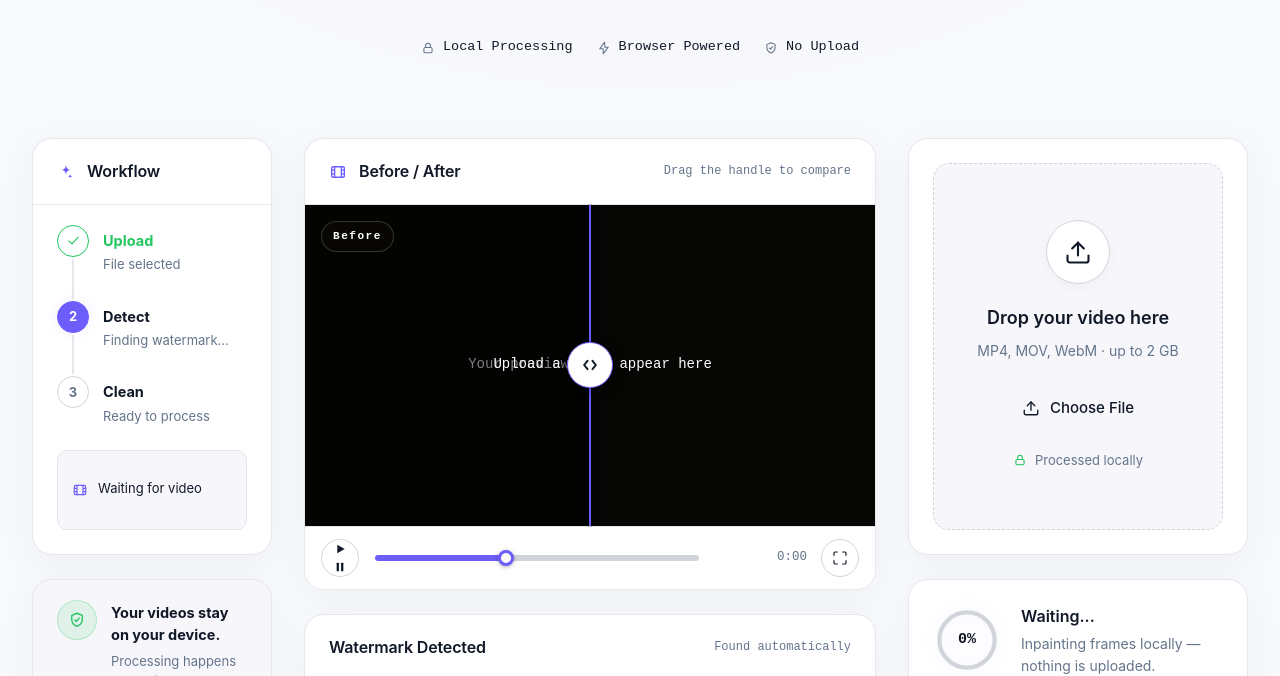
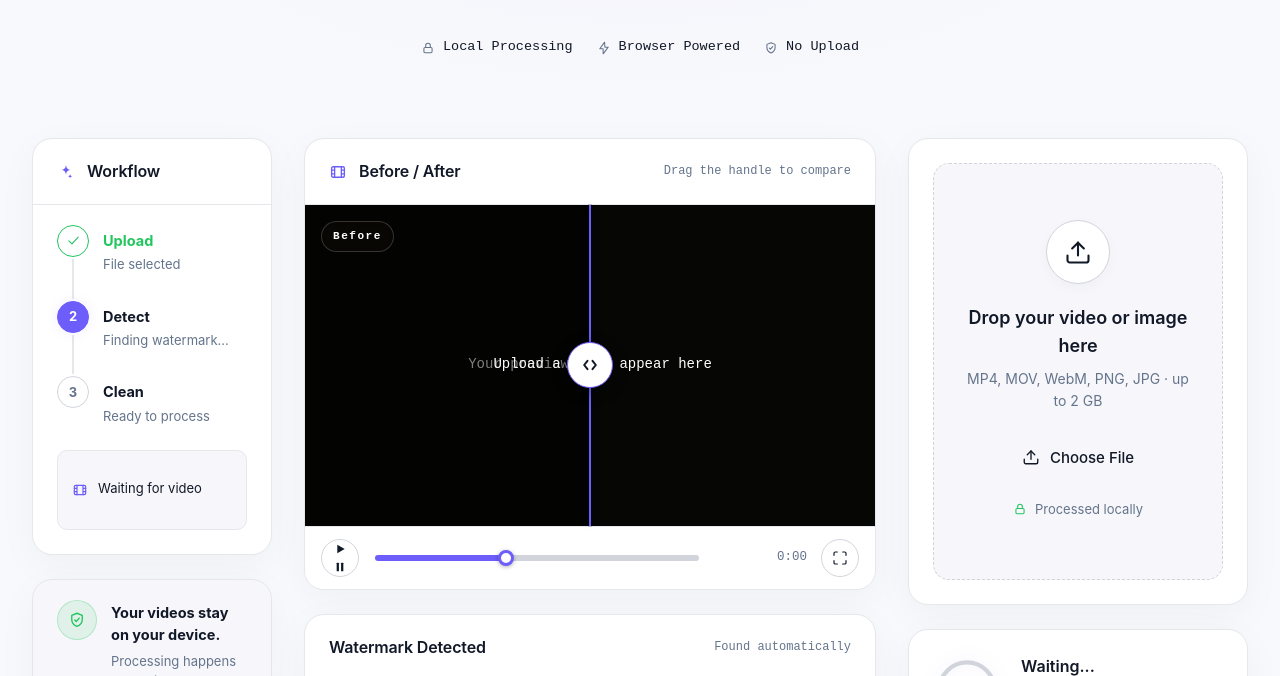
Before and after one commit to fourmeter/Gemini_logo_remover, a website with bundled scripts: page public/video-preview.html in a window 1280 px wide. Shown: the part 424-1100 px from the top of the page. Built offline with nearby package versions, Linux system fonts and the light colour scheme.

Commit message:
fix: restore text for image support

```diff
--- a/package.json
+++ b/package.json
@@ -197,6 +197,7 @@
     "esbuild": "^0.24.0",
     "onnxruntime-web": "^1.26.0",
     "playwright": "^1.58.2",
+    "puppeteer": "^25.12.0",
     "sharp": "^0.34.5",
     "typescript": "^5.9.3"
   },
@@ -207,6 +208,7 @@
     ]
   },
   "dependencies": {
+    "jsdom": "^29.1.1",
     "mediabunny": "^1.46.0"
   }
 }
--- a/public/video-preview.html
+++ b/public/video-preview.html
@@ -794,10 +794,10 @@
 
         <!-- Upload Card -->
         <article class="card" id="uploadCard">
-          <div class="drop" id="dropzone" role="button" tabindex="0" aria-label="Upload a video">
+          <div class="drop" id="dropzone" role="button" tabindex="0" aria-label="Upload a video or image">
             <div class="drop-icon"><svg class="ic" aria-hidden="true"><use href="#i-upload"/></svg></div>
-            <h3>Drop your video here</h3>
-            <p class="fmt">MP4, MOV, WebM · up to 2 GB</p>
+            <h3>Drop your video or image here</h3>
+            <p class="fmt">MP4, MOV, WebM, PNG, JPG · up to 2 GB</p>
             <button class="btn btn-tonal" type="button">
               <svg class="ic" aria-hidden="true"><use href="#i-upload"/></svg>Choose File
             </button>
```
Also changed, not shown: 1 other file.
